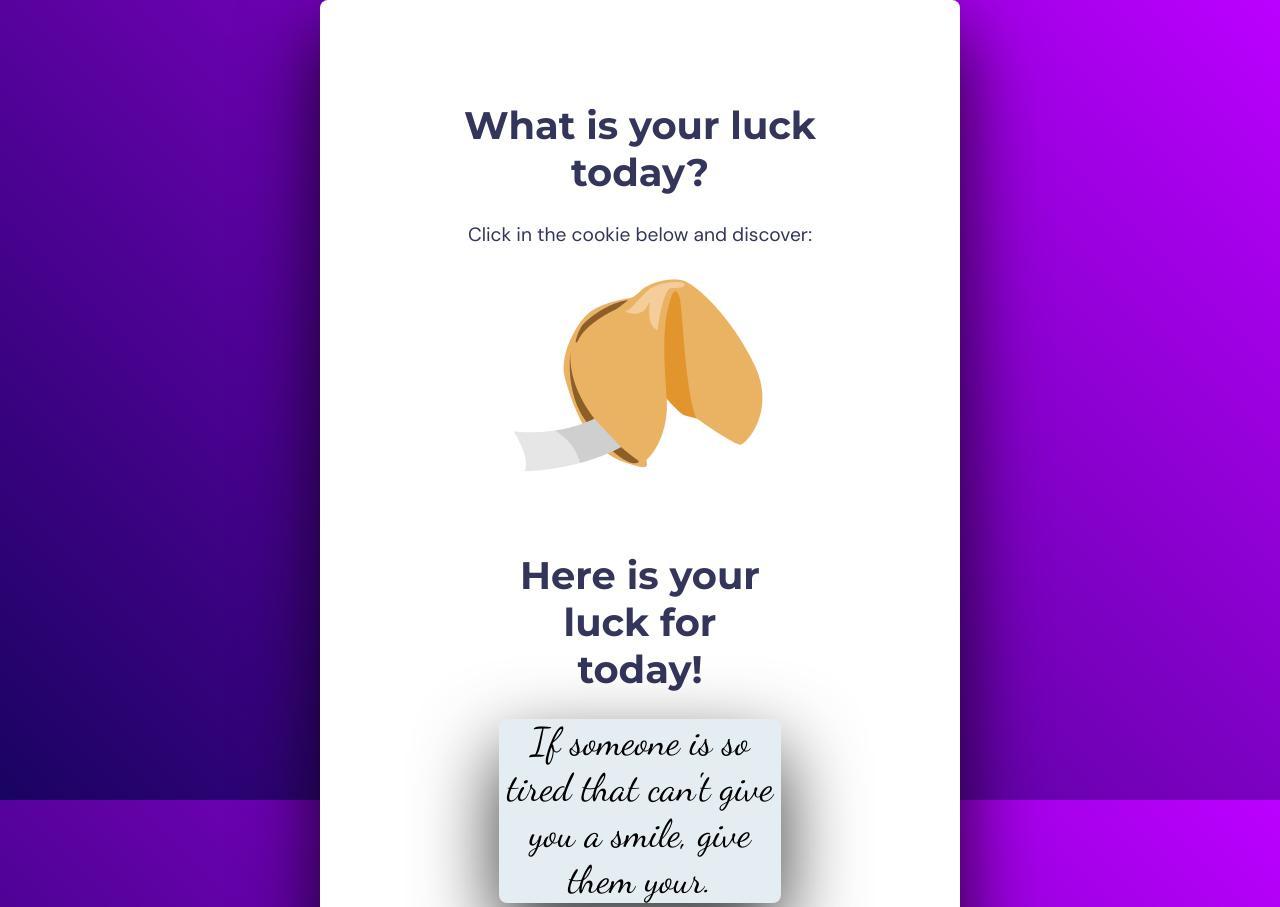
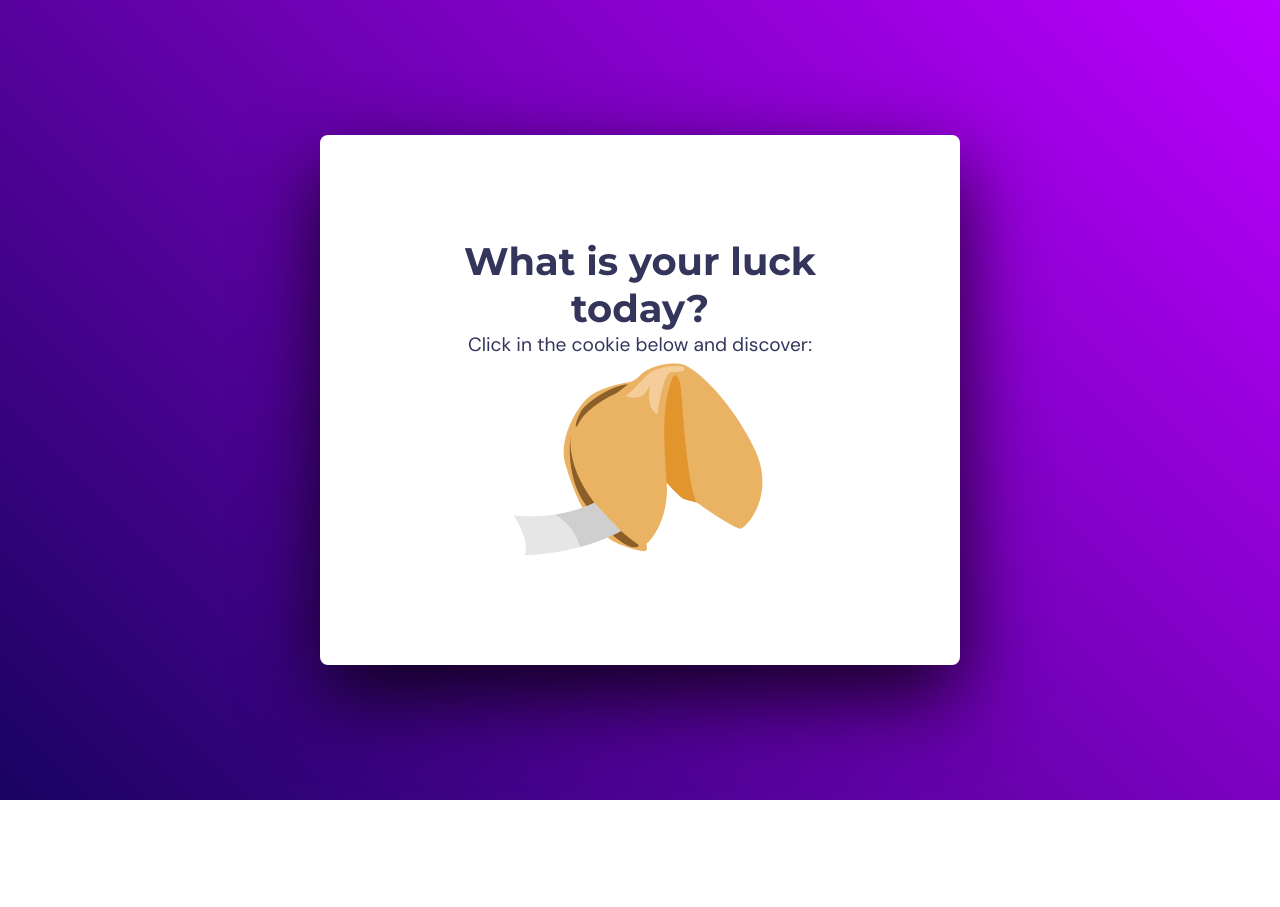
Before and after one commit to brennoEudes/fortune-cookie, a plain HTML site: page index.html in a window 1280 px wide. Shown: the top 907 px of the page. After the commit the page ends 800 px from the top, so only its background shows below. Drawn offline with Linux system fonts and the light colour scheme.

Commit message:
div display flex excluded

```diff
--- a/main.js
+++ b/main.js
@@ -11,14 +11,17 @@
 
 // Funções:
 function handleCookieClick(e) {
+    console.log("Clicou no 1º btn!");
   toggleScreen(screen2, screen1);
 }
 
 function handleAnotherCookieClick(e) {
+    console.log("Clicou no 2º btn!");
   toggleScreen(screen1, screen2);
 }
 
 function toggleScreen(showScreen, hideScreen) {
+    console.log("Inverteu as classes!");
   showScreen.classList.remove("hide");
   hideScreen.classList.add("hide");
 }
--- a/style.css
+++ b/style.css
@@ -39,11 +39,6 @@
 }
 
 /* SCREEN 1*/
-.screen-1 {
-  display: flex;
-  flex-direction: column;
-  gap: 1.6rem;
-}
 
 h1,
 h2 {
@@ -69,14 +64,6 @@
 }
 
 /* SCREEN 2 */
-.screen-2 {
-  display: flex;
-  flex-direction: column;
-  gap: 1.6rem;
-
-  align-items: center;
-  padding: 4.8rem;
-}
 
 .screen-2 p {
   border-radius: 0.5rem;
```
